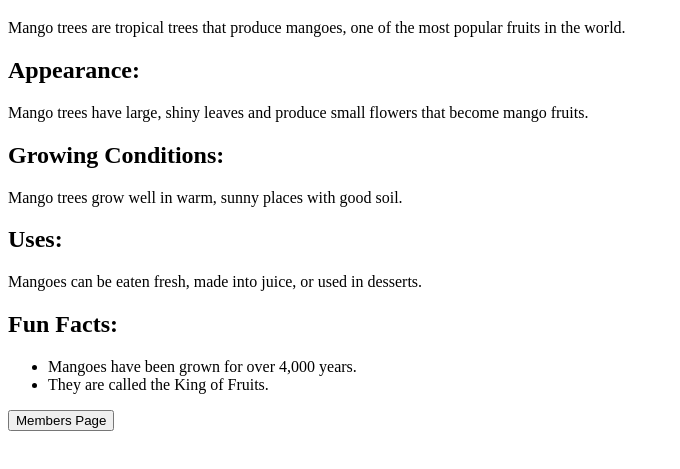
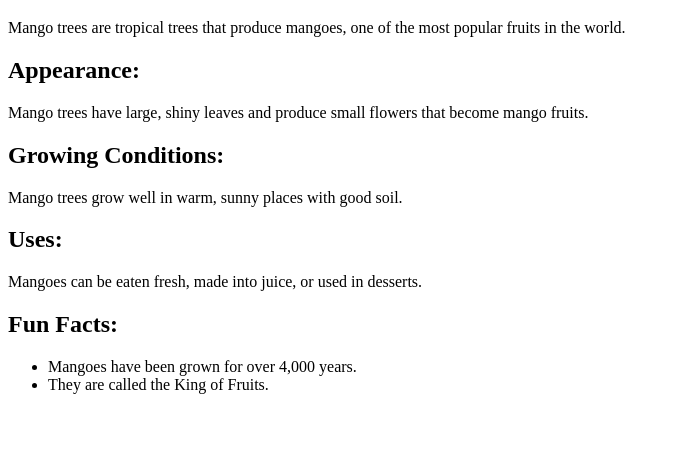
Before and after one commit to x7edr1/Group7-Project, a plain HTML site: page index.html in a window 1280 px wide. Shown: the part 61-530 px from the top of the page, without its empty margins (0-680 px from the left). Drawn offline with Linux system fonts and the light colour scheme.

Commit message:
Update index.html

```diff
--- a/index.html
+++ b/index.html
@@ -24,6 +24,6 @@
         <li>They are called the King of Fruits.</li>
     </ul>
 
-    <button onclick="window.location.href='members.html'">Members Page</button>
+
 </body>
 </html>
```
